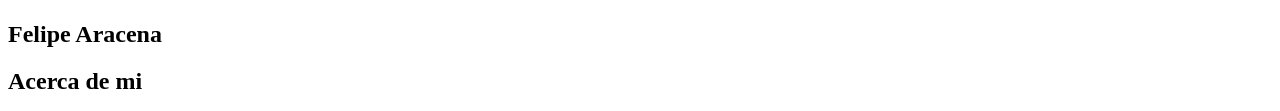
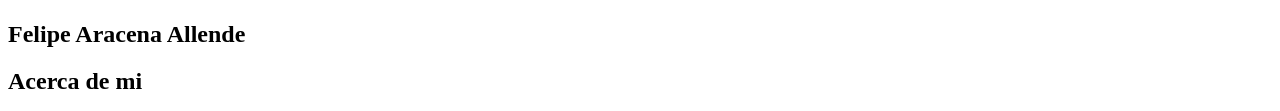
Before and after one commit to Pipeara/Proyecto, a plain HTML site: page index.html in a window 1280 px wide. Shown: the part 283-394 px from the top of the page. Drawn offline with Linux system fonts and the light colour scheme.

Commit message:
segundo commit

```diff
--- a/index.html
+++ b/index.html
@@ -9,7 +9,7 @@
 <body>
     <h1> Curriculum Viae</h1>
     <img src="assets/imgs/cv(1).png" alt="Curriculum" width="200" height="200">
-    <h2>Felipe Aracena</h2>
+    <h2>Felipe Aracena Allende</h2>
     <h2> Acerca de mi</h2>
          <p> Mi nombre es Felipe Aracena 49 años egrese el año 2000 comoo tecnico programacion de computadorees
           pero me dedique por algunos años al armado y reparacion de computadores , he trabajado como operador
```
